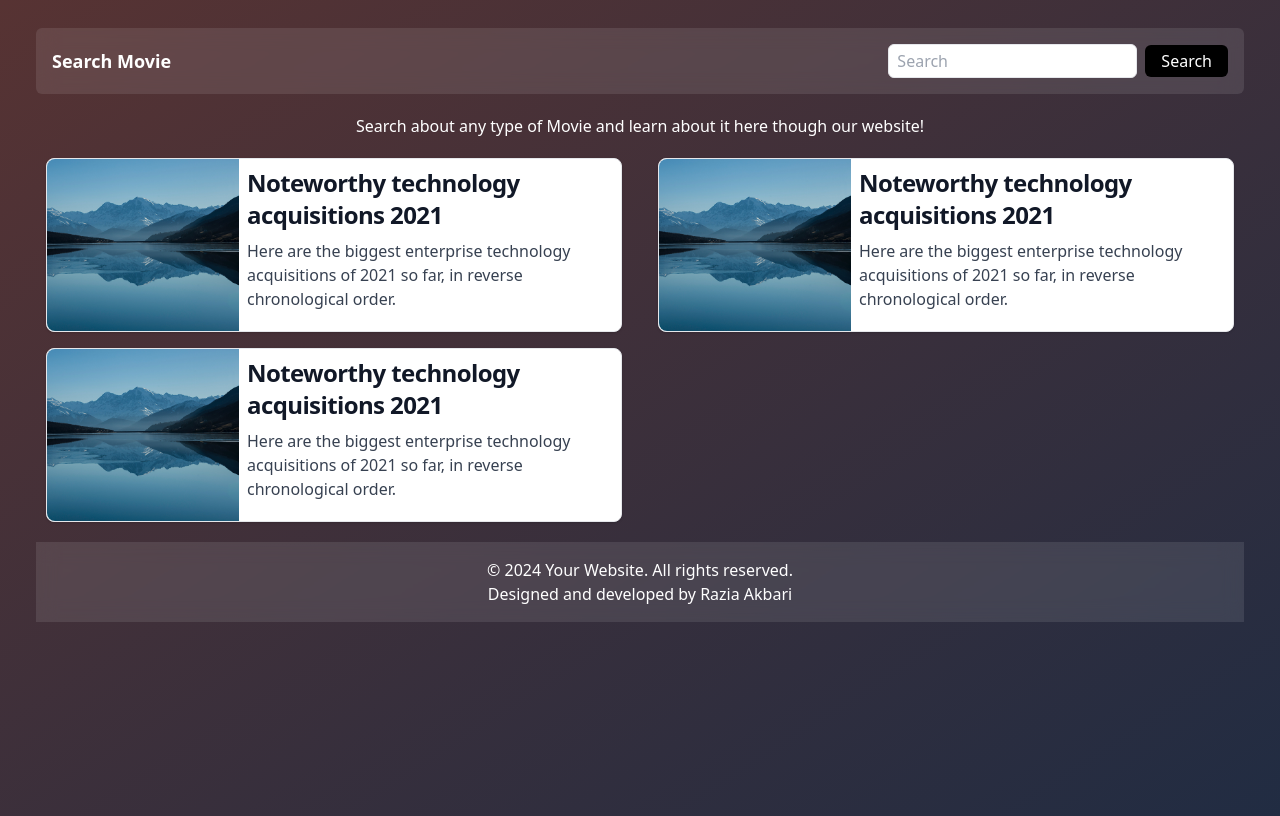
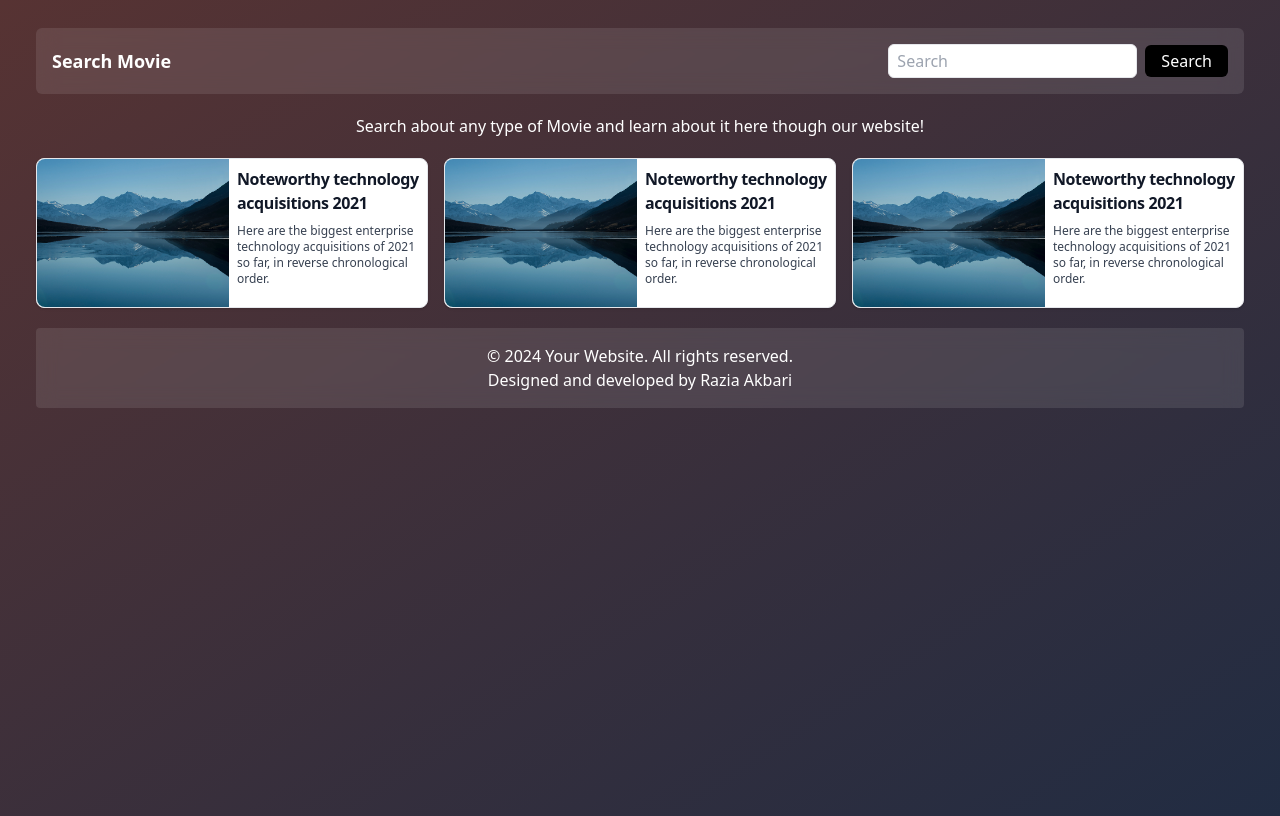
Before and after one commit to akbarirazia/Movie-Searching-App, a React (Vite) app: page / in a window 1280 px wide. Built offline with nearby package versions, Linux system fonts and the light colour scheme.

Commit message:
final touches of the UI

```diff
--- a/src/components/Footer.jsx
+++ b/src/components/Footer.jsx
@@ -2,7 +2,7 @@ import React from "react"
 
 function Footer() {
   return (
-    <footer class="bg-gray-800 p-4 glass-bg mt-5">
+    <footer class="bg-gray-800 p-4 glass-bg mt-5 rounded">
       <div class="text-white text-center text-l">
         <p>&copy; 2024 Your Website. All rights reserved.</p>
         <p>Designed and developed by Razia Akbari</p>
--- a/src/components/RendereMovies/Card.jsx
+++ b/src/components/RendereMovies/Card.jsx
@@ -3,10 +3,11 @@ import sea from "../../assets/sea.jpg"
 
 function Card() {
   return (
-    <div className="min-h-2/3 grid place-content-center">
+    <div className="min-h-2/3  ">
       <a
         href="#"
         className="flex flex-col  bg-white border border-gray-200 rounded-lg shadow md:flex-row md:max-w-xl hover:bg-gray-100 dark:border-gray-700 dark:bg-gray-800 dark:hover:bg-gray-700
+
         "
       >
         <img
@@ -15,10 +16,13 @@ function Card() {
           alt=""
         />
         <div class="flex flex-col justify-between p-2 leading-normal">
-          <h5 class="mb-2 text-2xl font-bold tracking-tight text-gray-900 dark:text-white">
+          <h5 class="mb-2 text-l font-bold tracking-tight text-gray-900 dark:text-white">
             Noteworthy technology acquisitions 2021
           </h5>
-          <p class="mb-3 font-normal text-gray-700 dark:text-gray-400">
+          <p
+            class="mb-3 font-normal
+          text-xs text-gray-700 dark:text-gray-400"
+          >
             Here are the biggest enterprise technology acquisitions of 2021 so
             far, in reverse chronological order.
           </p>
--- a/src/components/RendereMovies/index.jsx
+++ b/src/components/RendereMovies/index.jsx
@@ -3,7 +3,7 @@ import Card from "./Card"
 
 function RenderedMovies() {
   return (
-    <div className="w-full  grid lg:grid-cols-2 sm:grid-cols-1 sm:gap-4">
+    <div className="w-full  grid lg:grid-cols-3 sm:grid-cols-1 sm:gap-4">
       <Card />
       <Card />
       <Card />
```
